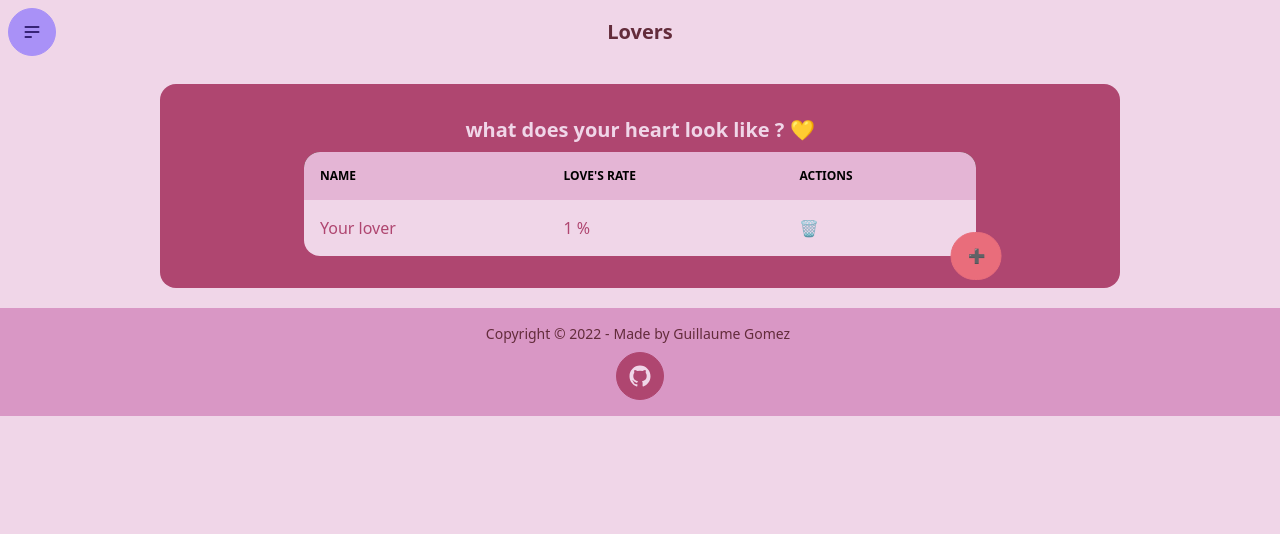
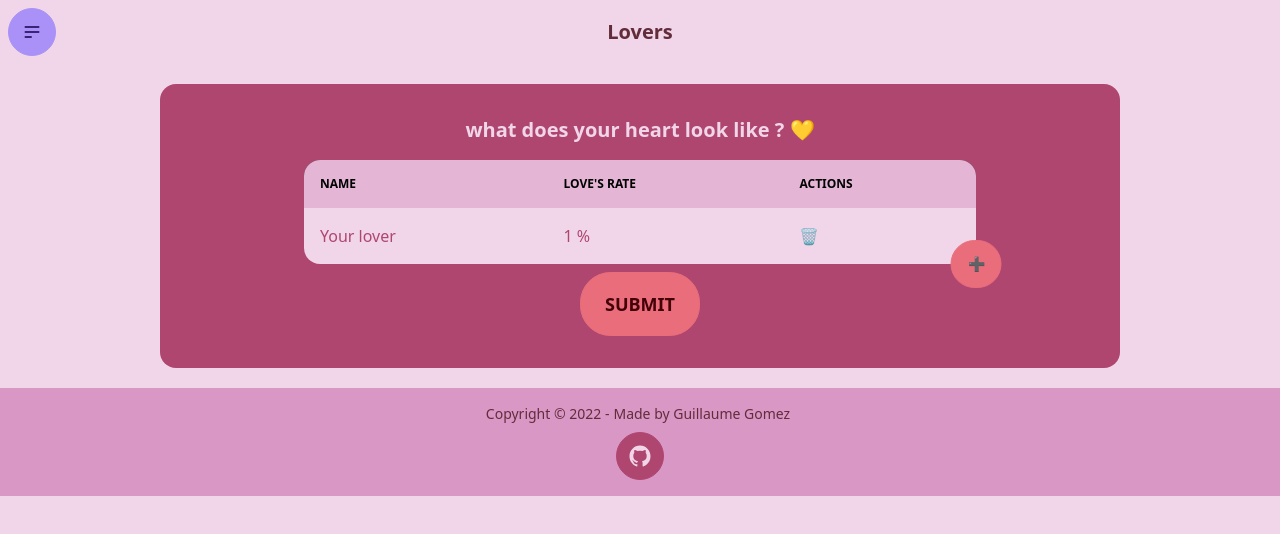
Before and after one commit to guillaume-gomez/split-my-heart, a React (Create React App) app: page / in a window 1280 px wide. Shown: the top 534 px of the page. Built offline with nearby package versions, Linux system fonts and the light colour scheme.

Commit message:
update form

```diff
--- a/src/Components/Form.tsx
+++ b/src/Components/Form.tsx
@@ -39,33 +39,36 @@ function Form() {
   }
 
   function toggleLover(index: number) {
-    console.log(index)
     const newLovers = lovers.map((lover, position) => {
       if(position === index) {
         return { ...lover, edited: !lover.edited };
       }
       return { ...lover, edited: false };
     });
-
-    const allReadOnly = newLovers.filter(lover => lover.edited === false);
-
-    // if valid
-    if( allReadOnly.length === 0 && validatePercentages(newLovers)) {
-      setError("");
-    }
-    else {
-      setError("It's seems your heart is more or less than 100%");
-    }
     setLovers(newLovers);
   }
 
-  function validatePercentages(pendingLovers: LoverInterface[]) : boolean {
+  function validatePercentages(pendingLovers: LoverInterface[]) : number {
     const sumOfLove = pendingLovers.reduce(
       (acc, lover, positionLover) => {
         return acc + lover.percentage;
       }
     , 0);
-    return sumOfLove !== 100;
+    return 100 - sumOfLove;
+  }
+
+  function onSubmit() {
+    const loveDiff = validatePercentages(lovers);
+    if(loveDiff === 0) {
+      setError("");
+      // redirect to
+    }
+    else if(loveDiff > 0) {
+      setError("You still have space in your heart");
+    }
+    else {
+      setError("It's seems your heart is not capable of this amount of love");
+    }
   }
 
 
@@ -73,7 +76,9 @@ function Form() {
     <div className="card w-3/4 bg-neutral text-neutral-content">
       <div className="card-body items-center text-center">
         <h2 className="card-title">what does your heart look like ? 💛</h2>
+        <div className="w-3/4">
           { error ? <ErrorForm message={error} /> : <></> }
+        </div>
           <div className="indicator w-3/4">
             <div className="indicator-item indicator-bottom">
               <button className="btn btn-primary" onClick={() => addLover()}>➕</button>
@@ -85,6 +90,7 @@ function Form() {
               toggleLover={toggleLover}
             />
           </div>
+        <button className="btn btn-lg btn-primary" onClick={onSubmit}>Submit</button>
       </div>
     </div>
   );
```
Lines whose indentation alone changed are shown as unchanged.
